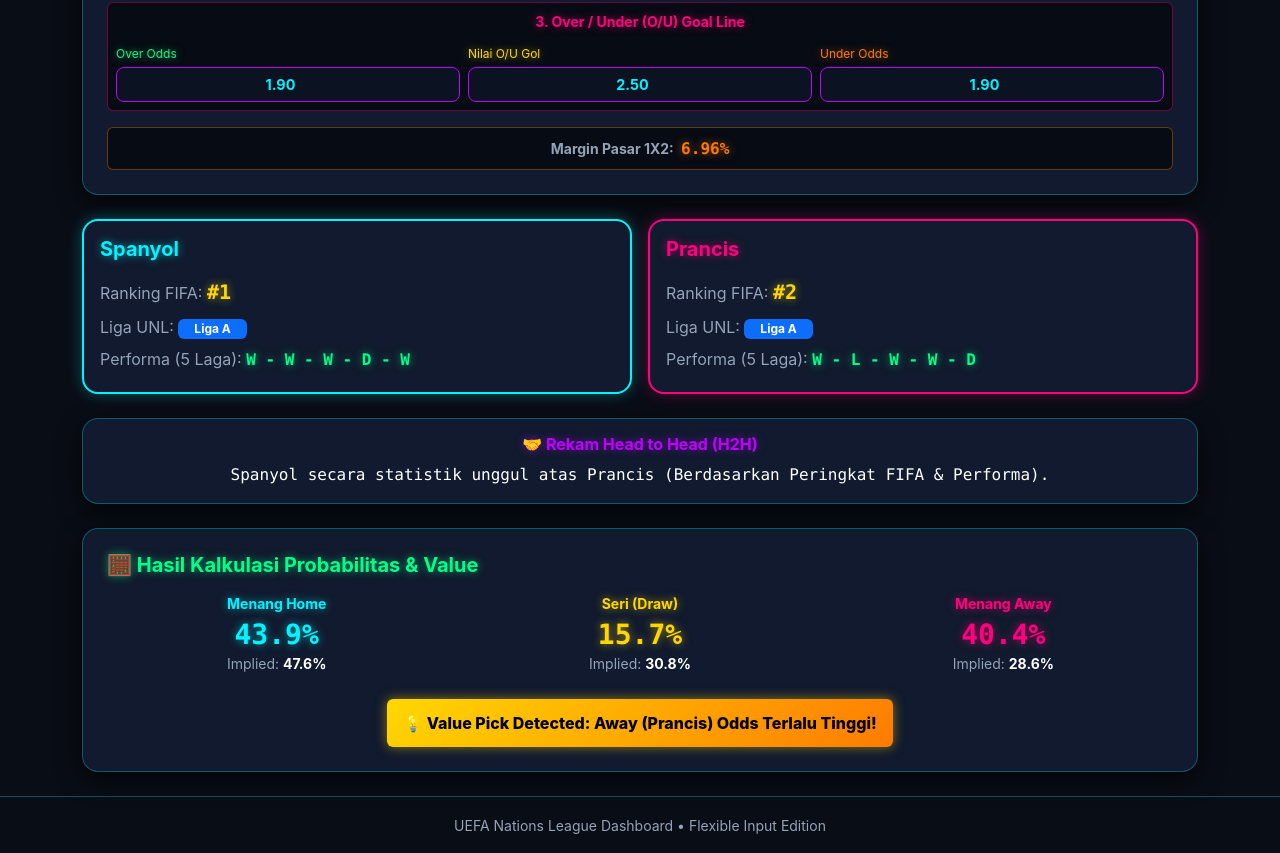
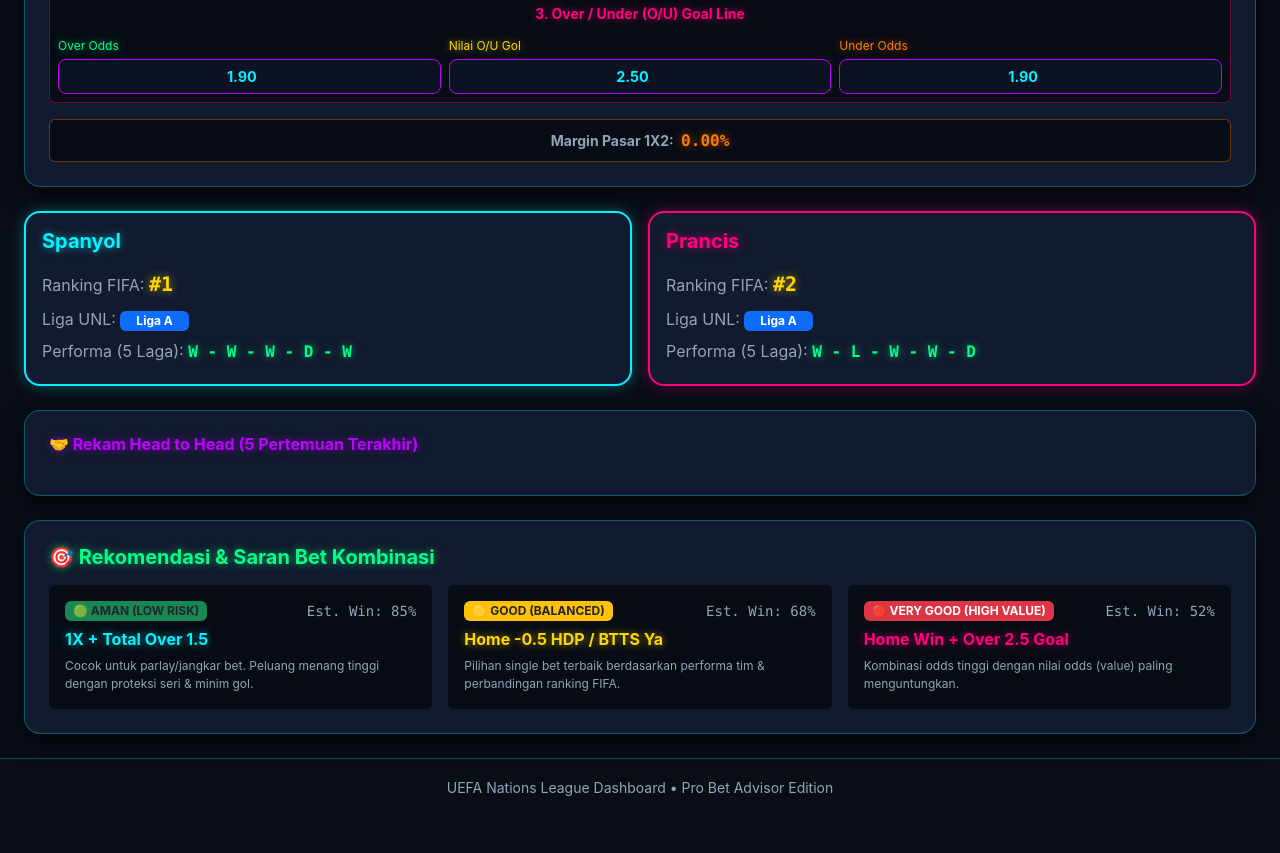
Before and after one commit to naufal2906/Parlaysepakbola, a plain HTML site: page index.html in a window 1280 px wide. Shown: the part 494-1347 px from the top of the page. After the commit the page ends 1309 px from the top, so only its background shows below. Drawn offline with nearby package versions, Linux system fonts and the light colour scheme.

Commit message:
index.html

```diff
--- a/index.html
+++ b/index.html
@@ -3,15 +3,15 @@
 <head>
   <meta charset="UTF-8">
   <meta name="viewport" content="width=device-width, initial-scale=1.0">
-  <title>UEFA Nations League - Flexible HDP & O/U Calculator</title>
+  <title>UEFA Nations League - Pro Odds & Bet Advisor</title>
   <link href="https://cdn.jsdelivr.net/npm/bootstrap@5.3.0/dist/css/bootstrap.min.css" rel="stylesheet">
-  <link rel="stylesheet" href="style.css?v=10">
+  <link rel="stylesheet" href="style.css?v=11">
 </head>
 <body>
 
   <!-- Header Navbar RGB -->
-  <header class="navbar navbar-dark bg-header shadow-sm py-3">
-    <div class="container d-flex justify-content-between align-items-center">
+  <header class="navbar navbar-dark bg-header shadow-sm py-3 mb-3">
+    <div class="container-fluid px-3 px-md-4 d-flex justify-content-between align-items-center">
       <div class="d-flex align-items-center gap-2">
         <span class="fs-3">🏆</span>
         <span class="navbar-brand mb-0 h4">UEFA Nations League</span>
@@ -20,10 +20,10 @@
     </div>
   </header>
 
-  <main class="container my-4">
+  <main class="container-fluid px-3 px-md-4 mb-4">
     <!-- Match Setup & Flexible Inputs Card -->
     <div class="card card-custom p-3 p-md-4 mb-4">
-      <h5 class="text-gold mb-3 fw-bold">⚽ Pilih Laga & Input Pasaran Bebas</h5>
+      <h5 class="text-gold mb-3 fw-bold">⚽ Pilih Laga & Input Pasaran</h5>
 
       <!-- Baris 1: Selection Tim -->
       <div class="row g-2 align-items-center mb-3">
@@ -59,7 +59,7 @@
         </div>
       </div>
 
-      <!-- Baris 3: Asian Handicap (HDP) Input Manual Bebas -->
+      <!-- Baris 3: Asian Handicap (HDP) -->
       <div class="p-2 rounded mb-3 bg-dark-box border-cyan">
         <div class="text-cyan fw-bold mb-2 small text-center">2. Asian Handicap (HDP) Sweet Spot</div>
         <div class="row g-2 align-items-center">
@@ -78,7 +78,7 @@
         </div>
       </div>
 
-      <!-- Baris 4: Over / Under (O/U) Input Manual Bebas -->
+      <!-- Baris 4: Over / Under (O/U) -->
       <div class="p-2 rounded mb-3 bg-dark-box border-pink">
         <div class="text-pink fw-bold mb-2 small text-center">3. Over / Under (O/U) Goal Line</div>
         <div class="row g-2 align-items-center">
@@ -106,7 +106,7 @@
 
     <!-- Perbandingan Tim & Ringkasan Stats -->
     <div class="row g-3 mb-4">
-      <div class="col-md-6">
+      <div class="col-12 col-md-6">
         <div class="card card-custom card-home-glow p-3 h-100">
           <h5 id="homeName" class="text-cyan fw-bold mb-3">Home Team</h5>
           <p class="mb-2 text-sub">Ranking FIFA: <span id="homeRank" class="font-mono text-gold fw-bold fs-5">-</span></p>
@@ -114,7 +114,7 @@
           <p class="mb-1 text-sub">Performa (5 Laga): <span id="homeForm" class="font-mono text-green fw-bold fs-6">-</span></p>
         </div>
       </div>
-      <div class="col-md-6">
+      <div class="col-12 col-md-6">
         <div class="card card-custom card-away-glow p-3 h-100">
           <h5 id="awayName" class="text-pink fw-bold mb-3">Away Team</h5>
           <p class="mb-2 text-sub">Ranking FIFA: <span id="awayRank" class="font-mono text-gold fw-bold fs-5">-</span></p>
@@ -124,47 +124,64 @@
       </div>
     </div>
 
-    <!-- Head to Head Section -->
-    <div class="card card-custom p-3 mb-4 text-center">
-      <h6 class="text-purple fw-bold mb-2">🤝 Rekam Head to Head (H2H)</h6>
-      <p id="h2hText" class="text-white mb-0 font-mono fs-6">Pilih dua tim berbeda untuk melihat rekor H2H.</p>
+    <!-- Head to Head (H2H) Detail Section -->
+    <div class="card card-custom p-3 p-md-4 mb-4">
+      <h6 class="text-purple fw-bold mb-3">🤝 Rekam Head to Head (5 Pertemuan Terakhir)</h6>
+      <div id="h2hContainer" class="table-responsive">
+        <!-- Rendered via JS -->
+      </div>
     </div>
 
-    <!-- Algorithmic Prediction & Output -->
-    <div class="card card-custom p-4 mb-4">
-      <h5 class="text-green fw-bold mb-3">🧮 Hasil Kalkulasi Probabilitas & Value</h5>
-      <div class="row align-items-center text-center">
-        <div class="col-4">
-          <p class="mb-1 text-cyan fw-bold small">Menang Home</p>
-          <h3 id="probHome" class="text-cyan font-mono fw-bold mb-0">0%</h3>
-          <small class="text-sub">Implied: <span id="impHome" class="text-white fw-bold">0%</span></small>
+    <!-- Modul Rekomendasi / Saran Bet (3 Tahapan Option) -->
+    <div class="card card-custom p-3 p-md-4 mb-4">
+      <h5 class="text-green fw-bold mb-3">🎯 Rekomendasi & Saran Bet Kombinasi</h5>
+
+      <div class="row g-3">
+        <!-- Opsi 1: AMAN -->
+        <div class="col-12 col-md-4">
+          <div class="p-3 rounded h-100 border-safe bg-dark-box">
+            <div class="d-flex justify-content-between align-items-center mb-2">
+              <span class="badge bg-success text-dark fw-bold px-2 py-1">🟢 AMAN (LOW RISK)</span>
+              <small class="text-sub font-mono" id="safeWinRate">Est. Win: 85%</small>
+            </div>
+            <h6 id="safeBetTitle" class="text-cyan fw-bold mb-2">1X + Total Over 1.5</h6>
+            <p id="safeBetDesc" class="text-sub extra-small mb-0">Cocok untuk parlay/jangkar bet. Peluang menang tinggi dengan proteksi seri & minim gol.</p>
+          </div>
         </div>
-        <div class="col-4">
-          <p class="mb-1 text-gold fw-bold small">Seri (Draw)</p>
-          <h3 id="probDraw" class="text-gold font-mono fw-bold mb-0">0%</h3>
-          <small class="text-sub">Implied: <span id="impDraw" class="text-white fw-bold">0%</span></small>
+
+        <!-- Opsi 2: GOOD -->
+        <div class="col-12 col-md-4">
+          <div class="p-3 rounded h-100 border-good bg-dark-box">
+            <div class="d-flex justify-content-between align-items-center mb-2">
+              <span class="badge bg-warning text-dark fw-bold px-2 py-1">🟡 GOOD (BALANCED)</span>
+              <small class="text-sub font-mono" id="goodWinRate">Est. Win: 68%</small>
+            </div>
+            <h6 id="goodBetTitle" class="text-gold fw-bold mb-2">Home -0.5 HDP / BTTS Ya</h6>
+            <p id="goodBetDesc" class="text-sub extra-small mb-0">Pilihan single bet terbaik berdasarkan performa tim & perbandingan ranking FIFA.</p>
+          </div>
         </div>
-        <div class="col-4">
-          <p class="mb-1 text-pink fw-bold small">Menang Away</p>
-          <h3 id="probAway" class="text-pink font-mono fw-bold mb-0">0%</h3>
-          <small class="text-sub">Implied: <span id="impAway" class="text-white fw-bold">0%</span></small>
-        </div>
-      </div>
 
-      <div class="mt-4 text-center">
-        <div class="badge badge-rgb-gold p-3 fs-6" id="valueRecommendation">
-          Analisis Value Match...
+        <!-- Opsi 3: VERY GOOD -->
+        <div class="col-12 col-md-4">
+          <div class="p-3 rounded h-100 border-verygood bg-dark-box">
+            <div class="d-flex justify-content-between align-items-center mb-2">
+              <span class="badge bg-danger text-white fw-bold px-2 py-1">🔴 VERY GOOD (HIGH VALUE)</span>
+              <small class="text-sub font-mono" id="veryGoodWinRate">Est. Win: 52%</small>
+            </div>
+            <h6 id="veryGoodBetTitle" class="text-pink fw-bold mb-2">Home Win + Over 2.5 Goal</h6>
+            <p id="veryGoodBetDesc" class="text-sub extra-small mb-0">Kombinasi odds tinggi dengan nilai odds (value) paling menguntungkan.</p>
+          </div>
         </div>
       </div>
     </div>
   </main>
 
   <footer class="py-3 text-center" style="background: #090d16; border-top: 1px solid rgba(0, 243, 255, 0.3);">
-    <div class="container">
-      <small class="text-sub">UEFA Nations League Dashboard • Flexible Input Edition</small>
+    <div class="container-fluid">
+      <small class="text-sub">UEFA Nations League Dashboard • Pro Bet Advisor Edition</small>
     </div>
   </footer>
 
-  <script src="app.js"></script>
+  <script src="app.js?v=11"></script>
 </body>
 </html>
```
